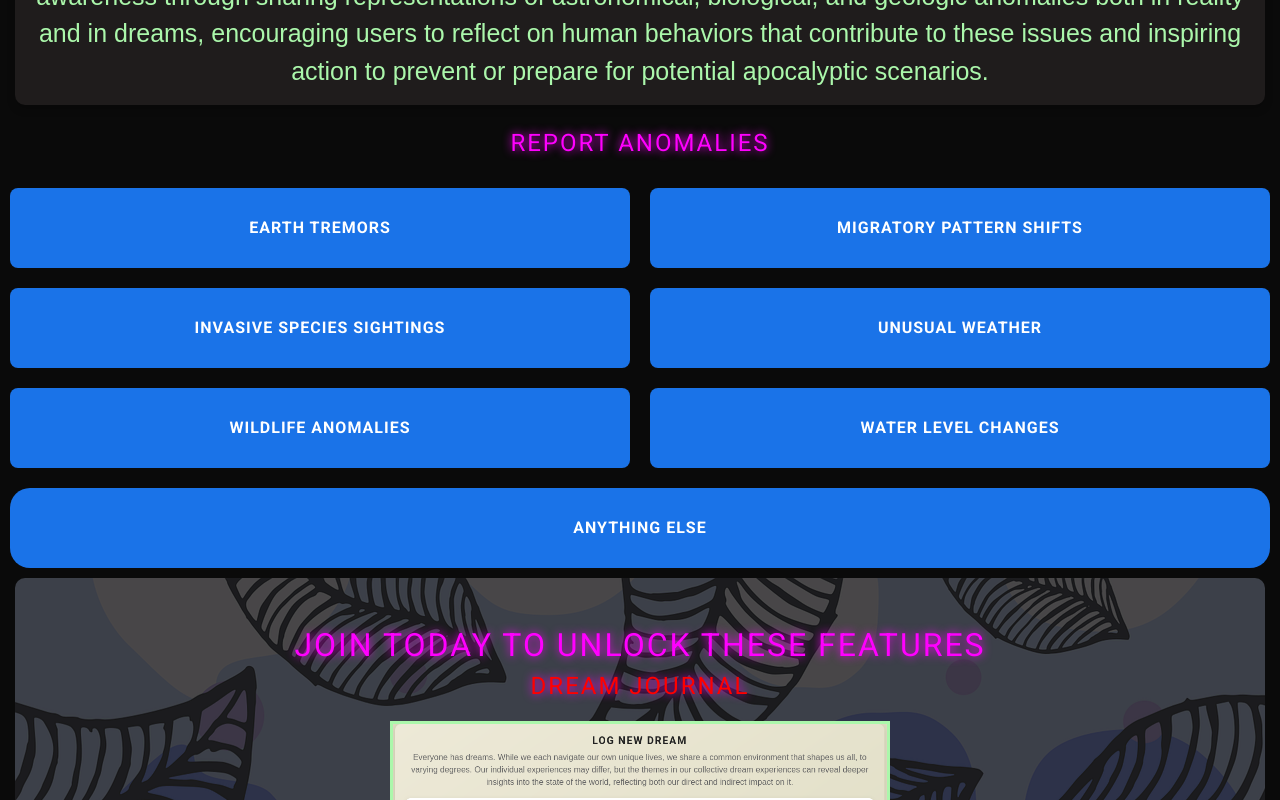
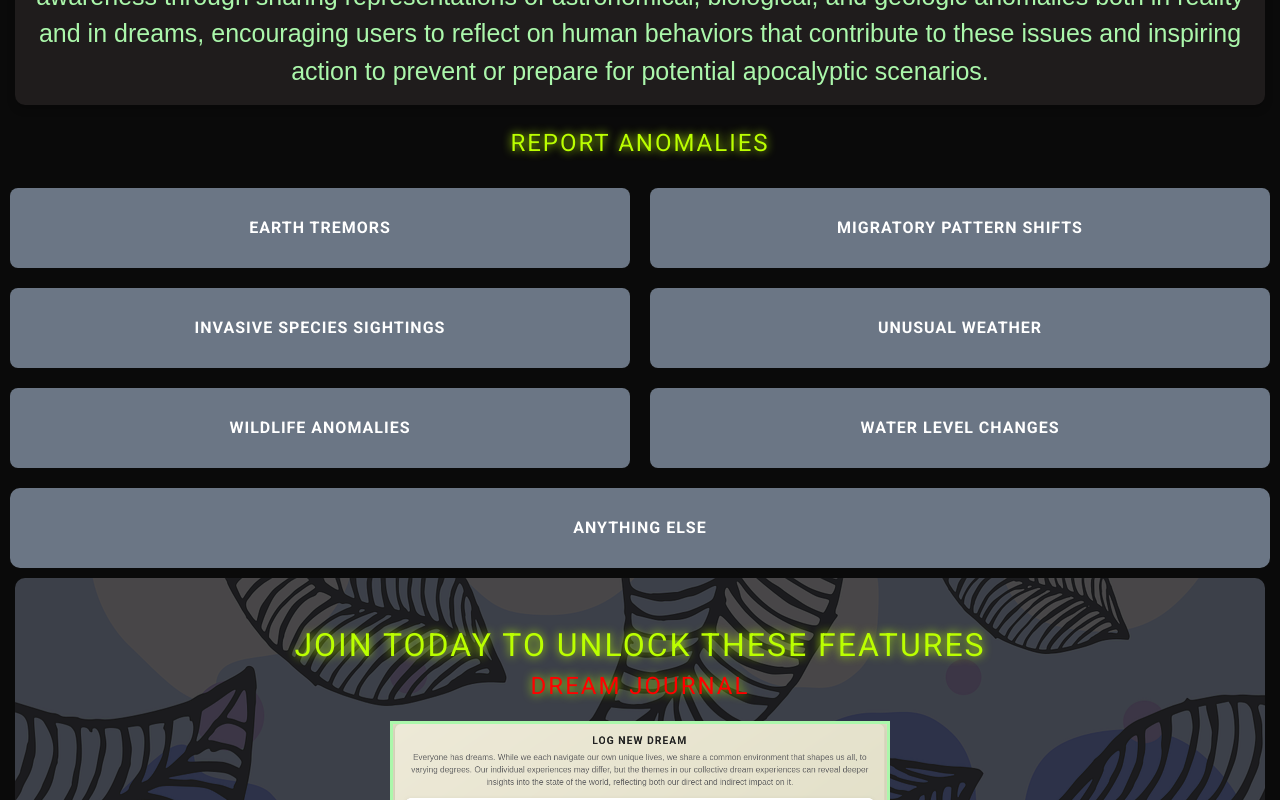
Before and after one commit to SharukhGV/emergency-response-frontend, a React (Vite) app: page / in a window 1280 px wide. Shown: the part 480-1280 px from the top of the page. Built offline with nearby package versions, Linux system fonts and the light colour scheme; no server answers.

Commit message:
button color and variable text color for accents changed

```diff
--- a/src/dreams/dreams.css
+++ b/src/dreams/dreams.css
@@ -69,13 +69,13 @@
 }
 
 .light .button {
-    background-color: #007bff;
+    background-color: #801f2c;
     color: #ffffff;
     border: none;
 }
 
 .light .button:hover {
-    background-color: #0056b3;
+    background-color: #b30000;
 }
 
 .light .back-button {
@@ -114,7 +114,7 @@
 }
 
 .dark .button {
-    background-color: #1a73e8;
+    background-color: #6b7685;
     color: #ffffff;
     border: none;
 }
--- a/src/index.css
+++ b/src/index.css
@@ -9,7 +9,7 @@
   /* Dark mode color palette */
   --dark-bg: #0a0a0a; /* Background color for dark mode */
   --dark-text: #abf7ab; /* Text color for dark mode */
-  --dark-accent: #ff00ff; /* Accent color for dark mode (used in links, headings, etc.) */
+  --dark-accent: #bbff00; /* Accent color for dark mode (used in links, headings, etc.) */
 
   /* Glow effect for hover states */
   --glow: 0 0 10px; /* Glow effect applied to text and accents */
--- a/src/pages/home.css
+++ b/src/pages/home.css
@@ -368,7 +368,7 @@ body {
   text-shadow: 0 0 3px #ffffff, 0 0 5px #000000;
   background-color: #000000;
   color: yellow;
-  border-radius: 20px;
+  border-radius: 10px;
   border: black solid;
   padding-top: 5px;
   padding-bottom: 5px;
@@ -457,7 +457,7 @@ body {
   width: 100%;
   background-color: #411313;
   color: red;
-  border-radius: 20px;
+  border-radius: 10px;
   border: black solid;
   padding-top: 5px;
   padding-bottom: 5px;
```
